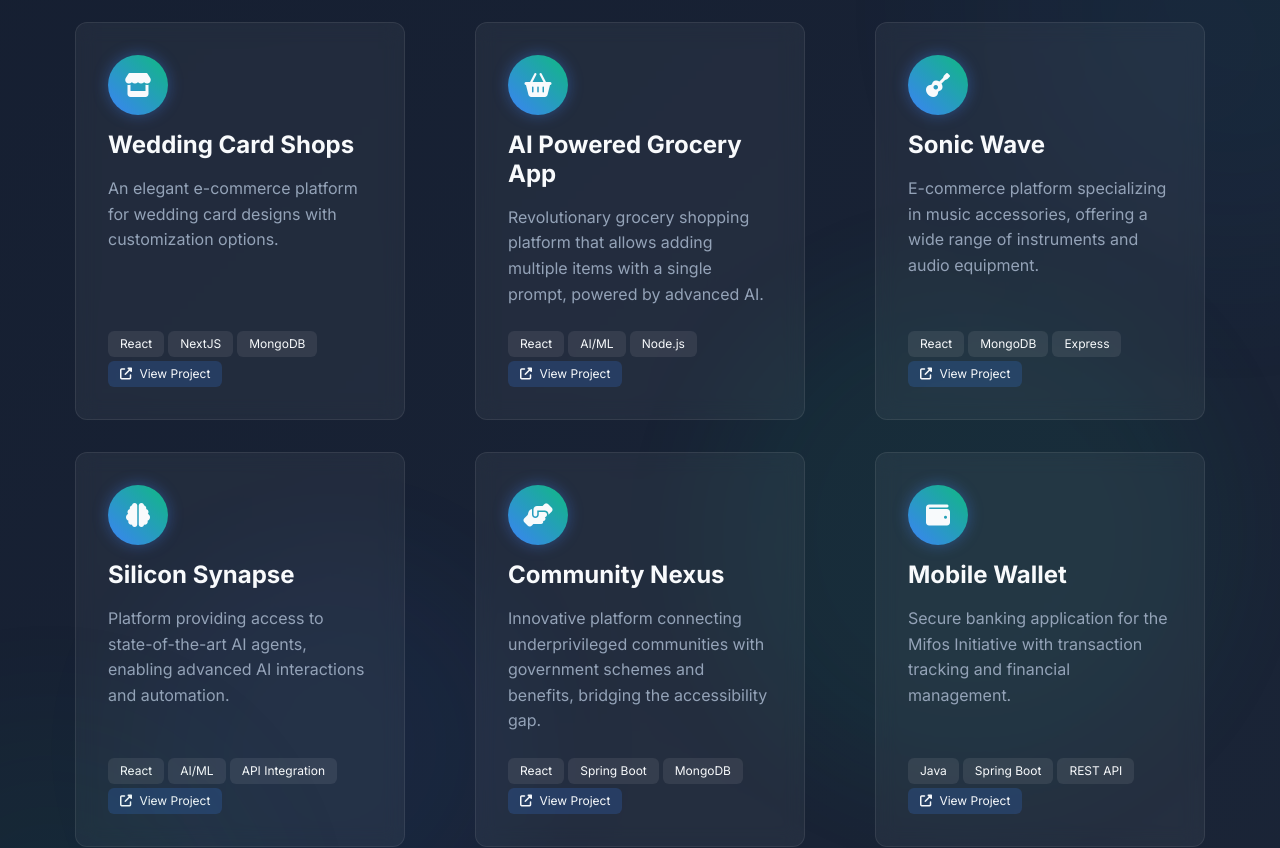
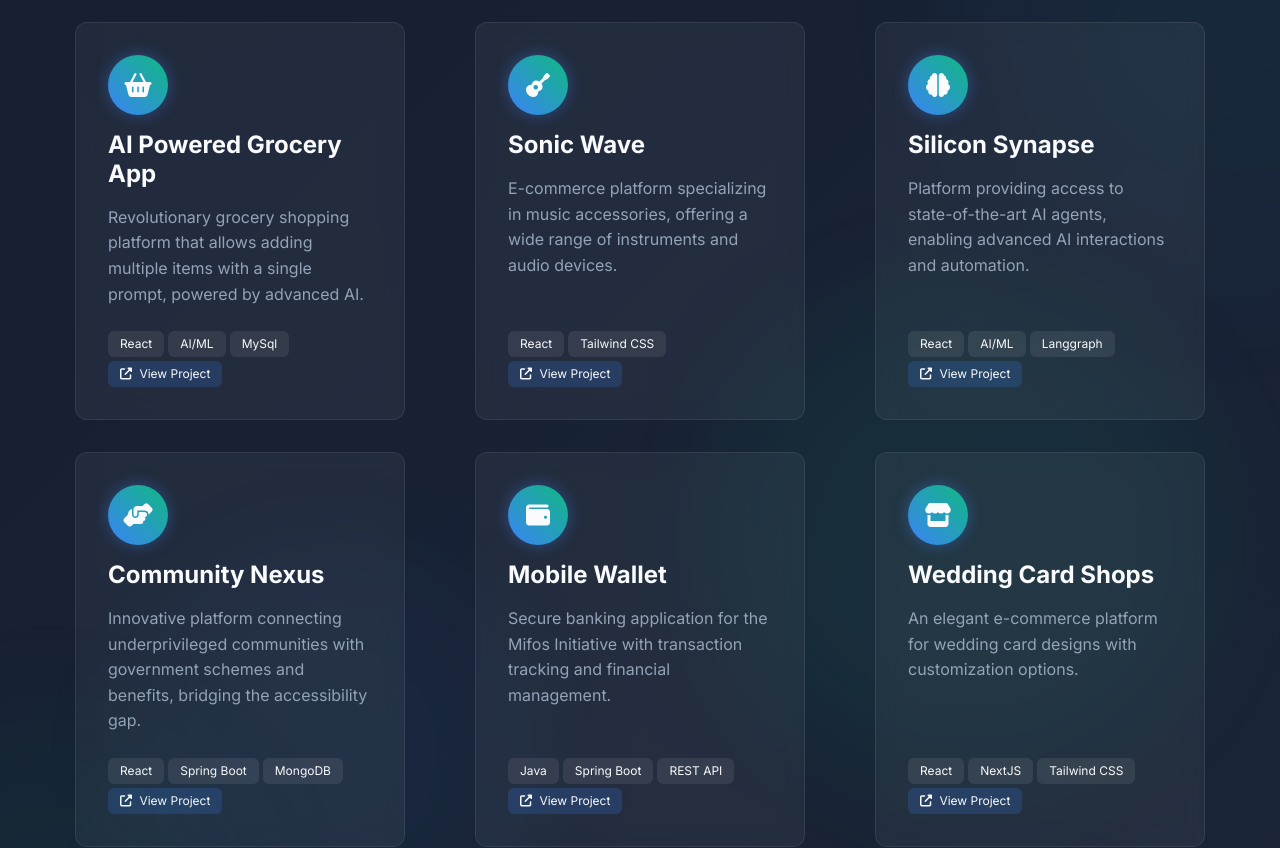
Before and after one commit to Vijay-2005/vijaydevReactVite, a React (Vite) app: page / in a window 1280 px wide. Shown: the part 3600-4448 px from the top of the page. Built offline with nearby package versions, Linux system fonts and the light colour scheme.

Commit message:
minor changes

```diff
--- a/src/App.jsx
+++ b/src/App.jsx
@@ -548,6 +548,7 @@ function App() {
           </div>
         </section>
 
+
         {/* Other sections will be added later */}
       </main>
       <Footer />
--- a/src/components/Footer.jsx
+++ b/src/components/Footer.jsx
@@ -28,7 +28,7 @@ const Footer = () => {
   };
 
   return (
-    <footer className={`footer ${isVisible ? 'visible' : ''}`}>
+    <footer id="contact" className={`footer ${isVisible ? 'visible' : ''}`}>
       <div className="footer-gradient-sphere-1"></div>
       <div className="footer-gradient-sphere-2"></div>
       <div className="footer-gradient-sphere-3"></div>
--- a/src/components/Projects.jsx
+++ b/src/components/Projects.jsx
@@ -1,33 +1,27 @@
 import React, { useState } from 'react';
 
 const projects = [
-  {
-    title: 'Wedding Card Shops',
-    description: 'An elegant e-commerce platform for wedding card designs with customization options.',
-    link: 'https://wedding-cards-five.vercel.app/',
-    icon: 'fas fa-store',
-    tags: ['React', 'NextJS', 'MongoDB']
-  },
+
   {
     title: 'AI Powered Grocery App',
     description: 'Revolutionary grocery shopping platform that allows adding multiple items with a single prompt, powered by advanced AI.',
     link: 'https://www.fresh-cart.live/',
     icon: 'fas fa-shopping-basket',
-    tags: ['React', 'AI/ML', 'Node.js']
+    tags: ['React', 'AI/ML', 'MySql']
   },
   {
     title: 'Sonic Wave',
-    description: 'E-commerce platform specializing in music accessories, offering a wide range of instruments and audio equipment.',
+    description: 'E-commerce platform specializing in music accessories, offering a wide range of instruments and audio devices.',
     link: 'https://sonic-waaaavee.vercel.app/',
     icon: 'fas fa-guitar',
-    tags: ['React', 'MongoDB', 'Express']
+    tags: ['React',  'Tailwind CSS']
   },
   {
     title: 'Silicon Synapse',
     description: 'Platform providing access to state-of-the-art AI agents, enabling advanced AI interactions and automation.',
     link: 'https://www.siliconsynapse.in/',
     icon: 'fas fa-brain',
-    tags: ['React', 'AI/ML', 'API Integration']
+    tags: ['React', 'AI/ML', 'Langgraph']
   },
   {
     title: 'Community Nexus',
@@ -42,6 +36,13 @@ const projects = [
     link: 'https://github.com/Vijay-2005/mobile-wallet',
     icon: 'fas fa-wallet',
     tags: ['Java', 'Spring Boot', 'REST API']
+  },
+   {
+    title: 'Wedding Card Shops',
+    description: 'An elegant e-commerce platform for wedding card designs with customization options.',
+    link: 'https://wedding-cards-five.vercel.app/',
+    icon: 'fas fa-store',
+    tags: ['React', 'NextJS', 'Tailwind CSS']
   }
 ];
 
```
